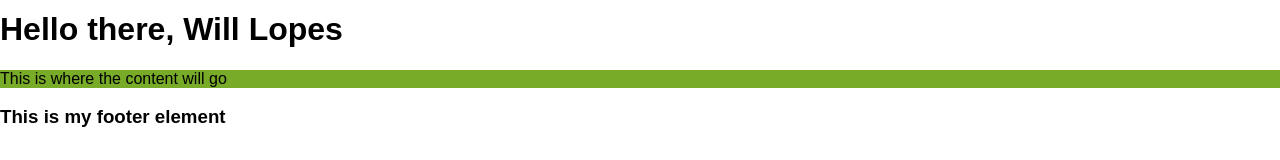
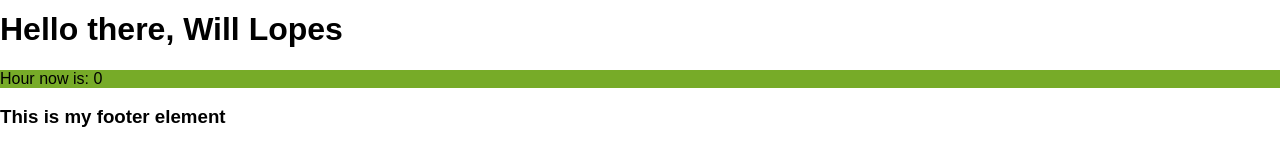
Before and after one commit to walopes/react-play, a React (Create React App) app in the folder project_1/: page / in a window 1280 px wide. Shown: the part 248-408 px from the top of the page. Built offline with nearby package versions, Linux system fonts and the light colour scheme.

Commit message:
Added current hour on the MyInfo component

```diff
--- a/project_1/src/MyInfo.js
+++ b/project_1/src/MyInfo.js
@@ -8,14 +8,16 @@ function MyInfo()
 {
     const name = "Will";
     const surname = "Lopes";
+    const date = new Date();
+    const hours = date.getHours();
     return (
         <div>
             <Header />
             <MainContent />
             {/* Only apply className to react components, and not with react elements */}
             <main>
-    <h1>Hello there, {name + " " + surname}</h1>
-                <p className="teste">This is where the content will go</p>
+                <h1>Hello there, {name + " " + surname}</h1>
+    <p className="teste">Hour now is: {hours} </p>
             </main>
             <Footer />
         </div>
```
